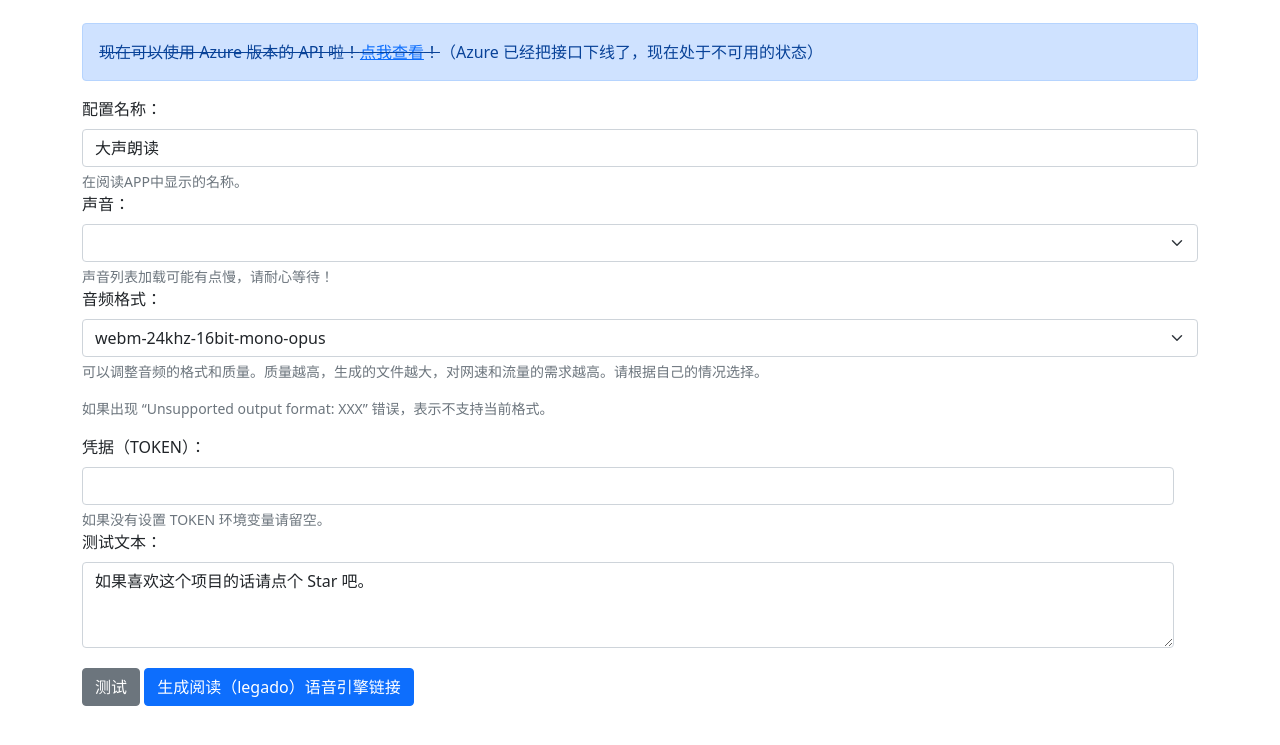
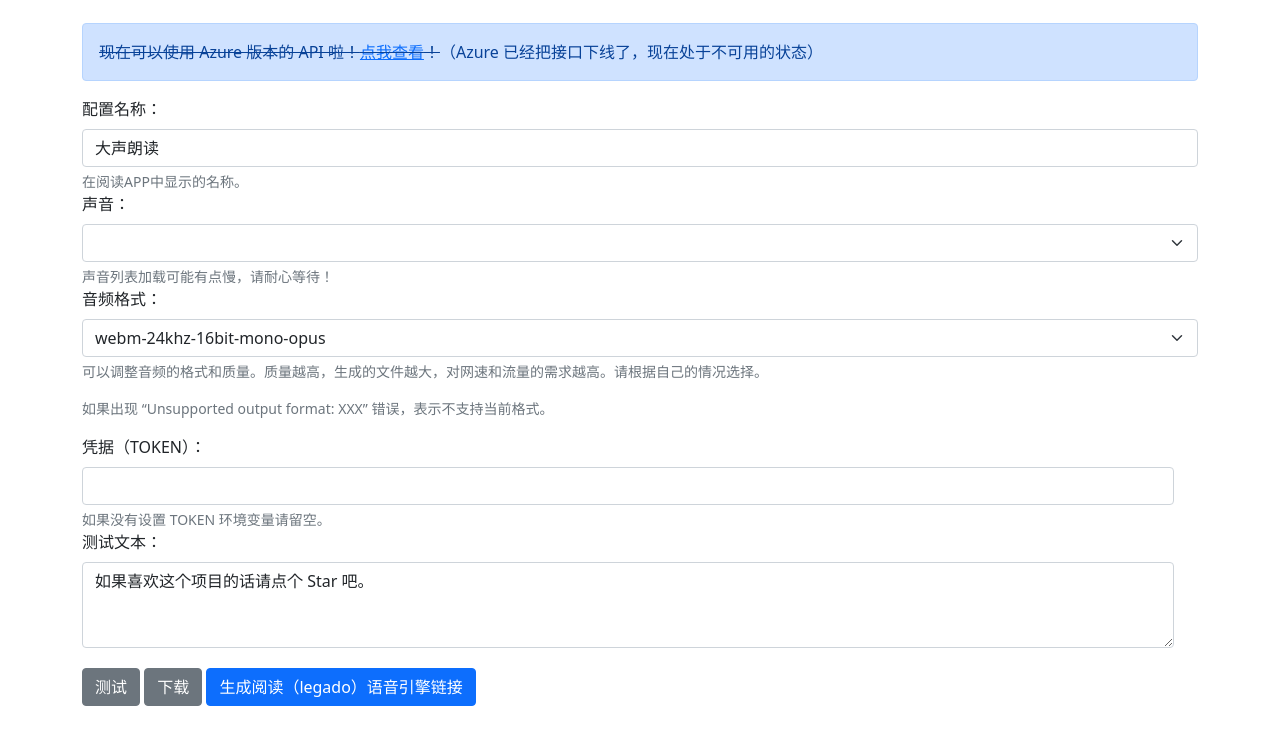
Before and after one commit to RyanKKKKKKKk/ms-ra-forwarder, a website: page public/index.html in a window 1280 px wide. Shown: the part 63-808 px from the top of the page. Drawn offline with nearby package versions, Linux system fonts and the light colour scheme; no server answers.

Commit message:
Update index.html

```diff
--- a/public/index.html
+++ b/public/index.html
@@ -98,6 +98,7 @@
         <div class="row">
           <div class="col">
             <button id="previewButton" type="button" class="btn btn-secondary" onclick="preview()">测试</button>
+            <button id="previewButton" type="button" class="btn btn-secondary" onclick="downloadButton()">下载</button>
             <button type="button" class="btn btn-primary" onclick='createLegadoUrl()'>生成阅读（legado）语音引擎链接</button>
           </div>
         </div>
```
